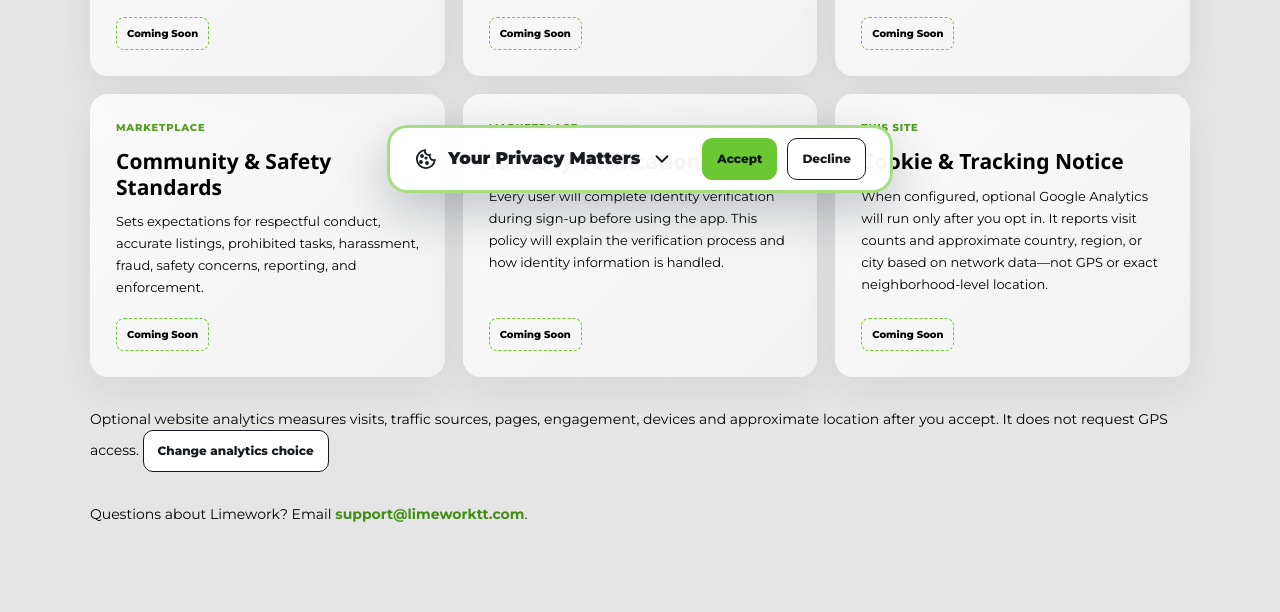
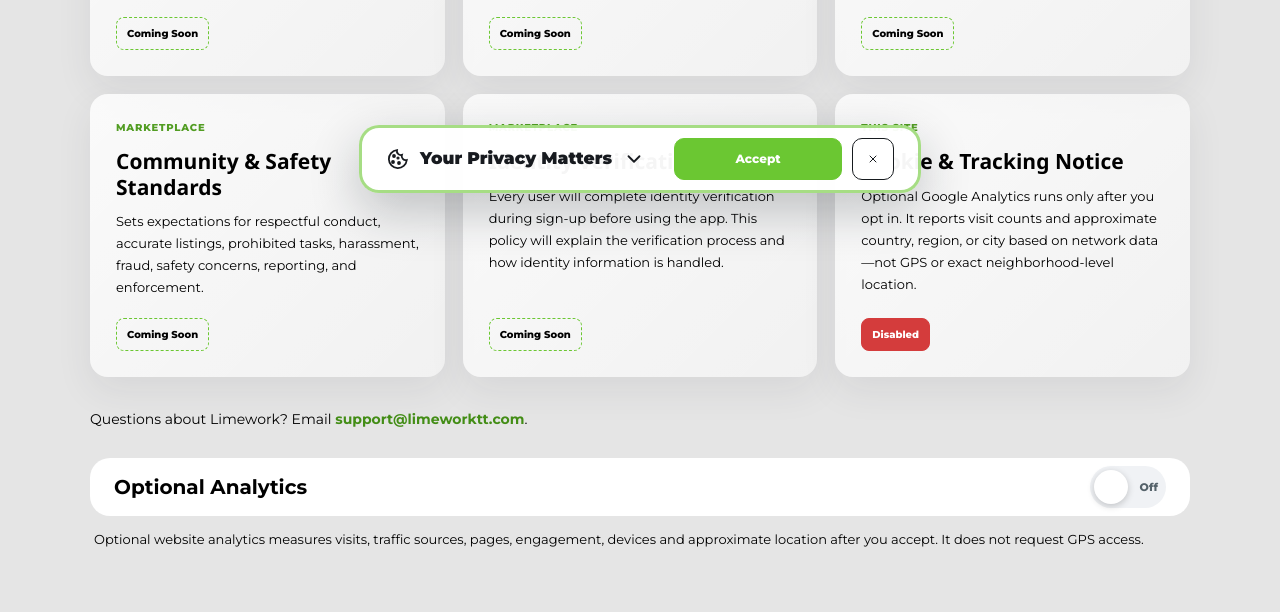
Before and after one commit to limeworktt/limeworktt.github.io, a plain HTML site: page legal/index.html in a window 1280 px wide. Shown: the part 587-1199 px from the top of the page. Drawn offline with nearby package versions, Linux system fonts and the light colour scheme; a web font is replaced by a local one.

Commit message:
cookies updates & web badge

```diff
--- a/aboutus/index.html
+++ b/aboutus/index.html
@@ -16,7 +16,7 @@
 <body>
     <!-- SwiperJS js File -->
     <script src="../js/mobile_menu.js" defer></script>
-    <script src="../js/cookie_consent.js?v=3" defer></script>
+    <script src="../js/cookie_consent.js?v=8" defer></script>
 
 
 
--- a/css/style.css
+++ b/css/style.css
@@ -825,7 +825,7 @@
 .cookie_banner_status{margin-top:7px!important;font-weight:700}
 .cookie_banner_actions{display:flex;flex-shrink:0;gap:10px}
 .cookie_button{min-height:42px;padding:10px 14px;border:1px solid #161a1e;border-radius:10px;background:#fff;color:#161a1e;font-family:"Montserrat",sans-serif;font-size:12px;font-weight:800;cursor:pointer}
-.cookie_button_accept{border-color:#6bc732;background:#6bc732;color:#10140e}
+.cookie_button_accept{border-color:#6bc732;background:#6bc732;color:#fff}
 .cookie_button:hover{transform:translateY(-1px)}
 @media(max-width:700px){.cookie_banner{right:10px;bottom:10px;left:10px;display:block;padding:18px;border-radius:16px}.cookie_banner_actions{margin-top:14px;display:grid;grid-template-columns:1fr 1fr}.cookie_button{width:100%;font-size:11px}}
 .cookie_banner{padding-block:14px;box-sizing:border-box;border-width:3px;animation:cookie-border-pulse 4s ease-in-out infinite}
@@ -909,3 +909,29 @@
     .home_page .home_hero .title{margin-top:0}
     .home_page > .home_section3{justify-content:center}
 }
+
+/* Three matched availability badges fill the home hero's text column. */
+.home_page .home_hero .hero_cta_container{display:grid;grid-template-columns:repeat(3,minmax(0,1fr));width:100%;gap:clamp(6px,1.2vw,16px)}
+.home_page .home_hero .hero_cta{display:block;width:100%;max-width:100%;height:auto;padding:0;align-self:center}
+
+/* App-style control for optional analytics on the legal page. */
+.analytics_preferences{margin-top:28px}
+.analytics_preferences_row{display:flex;align-items:center;justify-content:space-between;gap:20px;padding:8px 24px;background:#fff;border-radius:20px;font-size:20px;font-weight:700}
+.analytics_preferences > p{margin:12px 4px 0;font-size:13px;line-height:1.7}
+.analytics_switch{position:relative;flex:none;width:76px;height:42px;padding:0;border:0;border-radius:999px;background:#f0f2f5;color:#56636b;cursor:pointer;transition:background 180ms ease}
+.analytics_switch_thumb{position:absolute;top:4px;left:4px;width:34px;height:34px;border-radius:50%;background:white;box-shadow:0 2px 7px #0003;transition:transform 180ms ease}
+.analytics_switch_state{position:absolute;right:8px;top:50%;transform:translateY(-50%);font-size:11px;font-weight:800}
+.analytics_switch[aria-checked="true"]{background:#6bc732;color:#fff}
+.analytics_switch[aria-checked="true"] .analytics_switch_thumb{transform:translateX(34px)}
+.analytics_switch[aria-checked="true"] .analytics_switch_state{right:auto;left:9px}
+.analytics_switch:focus-visible{outline:3px solid #438d16;outline-offset:4px}
+.cookie_banner .cookie_banner_actions{display:grid;grid-template-columns:minmax(0,8fr) minmax(0,2fr);width:220px;gap:10px}
+.cookie_banner_actions .cookie_button{width:100%;min-width:0;display:flex;align-items:center;justify-content:center}
+@media(max-width:700px){.cookie_banner .cookie_banner_actions{width:100%}.analytics_preferences_row{padding:8px 18px;font-size:17px}}
+@media(prefers-reduced-motion:reduce){.analytics_switch,.analytics_switch_thumb{transition:none}}
+
+@media(max-width:700px){.cookie_banner .cookie_banner_actions{grid-template-columns:minmax(0,9fr) minmax(0,1fr)}.cookie_banner_actions .cookie_button_decline{padding-inline:0}}
+
+.policy_status.policy_status_active{background:#6bc732;color:#fff;border:1px solid #6bc732}
+
+.policy_status.policy_status_disabled{background:#d43c3c;color:#fff;border:1px solid #d43c3c}
--- a/js/cookie_consent.js
+++ b/js/cookie_consent.js
@@ -3,38 +3,76 @@
     // GA4 web stream for the Limework promotional website.
     const GOOGLE_ANALYTICS_ID = 'G-C0XJMRX293';
 
+    const CONSENT_COOKIE = 'limework_analytics_allowed';
+    const cookieOptions = '; path=/; SameSite=Lax' + (location.protocol === 'https:' ? '; Secure' : '');
+    function hasConsentCookie() {
+        return document.cookie.split(';').some(function (entry) {
+            return entry.trim() === CONSENT_COOKIE + '=1';
+        });
+    }
+    function writeConsentCookie(allowed) {
+        document.cookie = CONSENT_COOKIE + '=' + (allowed ? '1' : '') +
+            '; Max-Age=' + (allowed ? 31536000 : 0) + cookieOptions;
+    }
+
     let analyticsStarted = false;
-    let consentChoice = null;
+    let consentChoice = hasConsentCookie() ? 'accepted' : null;
     try {
-        consentChoice = window.localStorage.getItem(CONSENT_KEY);
+        const previous = window.localStorage.getItem(CONSENT_KEY);
+        // Migrate the old accepted preference once; declines stay local, not in cookies.
+        if (!consentChoice && previous === 'accepted') {
+            writeConsentCookie(true);
+            consentChoice = hasConsentCookie() ? 'accepted' : null;
+            window.localStorage.removeItem(CONSENT_KEY);
+        } else if (!consentChoice && previous === 'declined') consentChoice = 'declined';
     } catch (error) {
-        consentChoice = null;
+        // Consent still works when local storage is unavailable.
     }
 
     function saveChoice(choice) {
-        consentChoice = choice;
+        writeConsentCookie(choice === 'accepted');
+        consentChoice = choice === 'accepted' && !hasConsentCookie() ? null : choice;
         try {
-            window.localStorage.setItem(CONSENT_KEY, choice);
+            if (choice === 'accepted') window.localStorage.removeItem(CONSENT_KEY);
+            else window.localStorage.setItem(CONSENT_KEY, 'declined');
         } catch (error) {
-            // Keep the choice for this page view when browser storage is unavailable.
+            // Keep the choice for this page view when storage is unavailable.
         }
         window.dispatchEvent(new CustomEvent('limework:analytics-consent', {
-            detail: { consent: choice }
+            detail: { consent: consentChoice }
         }));
     }
 
     function clearAnalyticsCookies() {
-        document.cookie.split(';').forEach(function (cookie) {
-            const name = cookie.split('=')[0].trim();
-            if (!/^_ga(?:_|$)/.test(name)) return;
-            document.cookie = name + '=; Max-Age=0; path=/; SameSite=Lax';
-            document.cookie = name + '=; Max-Age=0; path=/; domain=' + window.location.hostname + '; SameSite=Lax';
-            document.cookie = name + '=; Max-Age=0; path=/; domain=.limeworktt.com; SameSite=Lax';
+        const domains = ['', window.location.hostname];
+        if (/(^|\.)limeworktt\.com$/.test(location.hostname)) domains.push('limeworktt.com', '.limeworktt.com');
+        const paths = new Set(['/']);
+        const parts = location.pathname.split('/').filter(Boolean);
+        let path = '';
+        parts.forEach(function (part) { path += '/' + part; paths.add(path); paths.add(path + '/'); });
+        const names = new Set(document.cookie.split(';').map(function (cookie) {
+            return cookie.split('=')[0].trim();
+        }).filter(function (name) { return /^_ga(?:_|$)/.test(name); }));
+        names.add('_ga');
+        names.add('_ga_' + GOOGLE_ANALYTICS_ID.slice(2));
+        names.forEach(function (name) {
+            domains.forEach(function (domain) {
+                paths.forEach(function (cookiePath) {
+                    document.cookie = name + '=; Max-Age=0; path=' + cookiePath +
+                        (domain ? '; domain=' + domain : '') + '; SameSite=Lax';
+                });
+            });
         });
     }
 
+    function disableAnalytics() {
+        window['ga-disable-' + GOOGLE_ANALYTICS_ID] = true;
+        if (typeof window.gtag === 'function') window.gtag('consent', 'update', { analytics_storage: 'denied' });
+        clearAnalyticsCookies();
+    }
+
     function loadAnalytics() {
-        if (!/^G-[A-Z0-9]+$/i.test(GOOGLE_ANALYTICS_ID)) return;
+        if (!hasConsentCookie() || !/^G-[A-Z0-9]+$/i.test(GOOGLE_ANALYTICS_ID)) return;
         // Keep local previews out of the live reports.
         if (!['limeworktt.com', 'www.limeworktt.com', 'limeworktt.github.io'].includes(window.location.hostname)) return;
         window['ga-disable-' + GOOGLE_ANALYTICS_ID] = false;
@@ -76,11 +114,10 @@
         '</div>',
         '<p id="cookie-banner-description" hidden>With your permission, Limework uses Google Analytics to understand visits, approximate locations, popular pages and how people find this site. Analytics stays off unless you accept. You can change your choice on the Legal &amp; Policies page.</p>',
         '<a href="/legal/">Cookies &amp; Privacy Details</a>',
-        '<p class="cookie_banner_status" aria-live="polite"></p>',
         '</div>',
         '<div class="cookie_banner_actions">',
         '<button class="cookie_button cookie_button_accept" type="button" data-cookie-choice="accepted">Accept</button>',
-        '<button class="cookie_button cookie_button_decline" type="button" data-cookie-choice="declined">Decline</button>',
+        '<button class="cookie_button cookie_button_decline" type="button" data-cookie-choice="declined" aria-label="Decline analytics" title="Decline analytics"><svg width="20" height="20" viewBox="0 0 24 24" fill="none" stroke="currentColor" stroke-width="2" stroke-linecap="round" aria-hidden="true"><path d="m6 6 12 12M18 6 6 18"/></svg></button>',
         '</div>'
     ].join('');
     document.body.appendChild(banner);
@@ -129,16 +166,8 @@
         }
     });
 
-    const status = banner.querySelector('.cookie_banner_status');
     function showBanner(moveFocus) {
         banner.hidden = false;
-        if (consentChoice === 'accepted') {
-            status.textContent = 'Your current choice: analytics allowed.';
-        } else if (consentChoice === 'declined') {
-            status.textContent = 'Your current choice: analytics declined.';
-        } else {
-            status.textContent = '';
-        }
         if (moveFocus) banner.querySelector('[data-cookie-choice="accepted"]').focus();
     }
 
@@ -146,27 +175,46 @@
         banner.hidden = true;
     }
 
+    function applyChoice(choice) {
+        saveChoice(choice);
+        if (consentChoice === 'accepted') {
+            loadAnalytics();
+        } else {
+            disableAnalytics();
+        }
+        hideBanner();
+        syncToggle();
+    }
+
+    function syncToggle() {
+        document.querySelectorAll('[data-analytics-status]').forEach(function (badge) {
+            const enabled = consentChoice === 'accepted';
+            badge.textContent = enabled ? 'Active' : 'Disabled';
+            badge.classList.toggle('policy_status_active', enabled);
+            badge.classList.toggle('policy_status_disabled', !enabled);
+        });
+        document.querySelectorAll('[data-analytics-toggle]').forEach(function (toggle) {
+            const enabled = consentChoice === 'accepted';
+            toggle.setAttribute('aria-checked', String(enabled));
+            toggle.querySelector('.analytics_switch_state').textContent = enabled ? 'On' : 'Off';
+        });
+    }
     banner.addEventListener('click', function (event) {
         const button = event.target.closest('[data-cookie-choice]');
-        if (!button) return;
-        const choice = button.dataset.cookieChoice;
-        saveChoice(choice);
-        if (choice === 'accepted') {
-            loadAnalytics();
-        } else {
-            window['ga-disable-' + GOOGLE_ANALYTICS_ID] = true;
-            if (typeof window.gtag === 'function') {
-                window.gtag('consent', 'update', { analytics_storage: 'denied' });
-            }
-            clearAnalyticsCookies();
-        }
-        hideBanner();
+        if (button) applyChoice(button.dataset.cookieChoice);
     });
+    document.querySelectorAll('[data-analytics-toggle]').forEach(function (toggle) {
+        toggle.addEventListener('click', function () {
+            applyChoice(consentChoice === 'accepted' ? 'declined' : 'accepted');
+            if (consentChoice === 'declined') showBanner(false);
+        });
+    });
+    syncToggle();
 
     document.addEventListener('click', function (event) {
         if (event.target.closest('[data-analytics-settings]')) showBanner(true);
         const link = event.target.closest('a[href]');
-        if (!link || consentChoice !== 'accepted' || !analyticsStarted) return;
+        if (!link || !hasConsentCookie() || !analyticsStarted) return;
         const destination = new URL(link.href, window.location.href);
         const network = /(^|\.)instagram\.com$/.test(destination.hostname) ? 'instagram' :
             /(^|\.)linkedin\.com$/.test(destination.hostname) ? 'linkedin' : null;
@@ -176,6 +224,7 @@
         });
     });
 
-    if (consentChoice === 'accepted') loadAnalytics();
+    if (hasConsentCookie()) loadAnalytics();
+    else disableAnalytics();
     if (consentChoice !== 'accepted' && consentChoice !== 'declined') showBanner(false);
 }());
--- a/legal/index.html
+++ b/legal/index.html
@@ -16,7 +16,7 @@
 <body>
     <!-- SwiperJS js File -->
     <script src="../js/mobile_menu.js" defer></script>
-    <script src="../js/cookie_consent.js?v=3" defer></script>
+    <script src="../js/cookie_consent.js?v=8" defer></script>
 
 
 
@@ -60,10 +60,16 @@
             <article class="policy_card"><span class="policy_tag">MARKETPLACE</span><h2>Cancellation, Refunds & Disputes</h2><p>Explains how cancellations, no-shows, incomplete tasks, refunds, payment disputes, and complaints are handled.</p><span class="policy_status">Coming Soon</span></article>
             <article class="policy_card"><span class="policy_tag">MARKETPLACE</span><h2>Community & Safety Standards</h2><p>Sets expectations for respectful conduct, accurate listings, prohibited tasks, harassment, fraud, safety concerns, reporting, and enforcement.</p><span class="policy_status">Coming Soon</span></article>
             <article class="policy_card"><span class="policy_tag">MARKETPLACE</span><h2>Identity Verification</h2><p>Every user will complete identity verification during sign-up before using the app. This policy will explain the verification process and how identity information is handled.</p><span class="policy_status">Coming Soon</span></article>
-            <article class="policy_card"><span class="policy_tag">THIS SITE</span><h2>Cookie & Tracking Notice</h2><p>When configured, optional Google Analytics will run only after you opt in. It reports visit counts and approximate country, region, or city based on network data—not GPS or exact neighborhood-level location.</p><span class="policy_status">Coming Soon</span></article>
+            <article class="policy_card"><span class="policy_tag">THIS SITE</span><h2>Cookie & Tracking Notice</h2><p>Optional Google Analytics runs only after you opt in. It reports visit counts and approximate country, region, or city based on network data—not GPS or exact neighborhood-level location.</p><span class="policy_status policy_status_disabled" data-analytics-status aria-live="polite">Disabled</span></article>
         </section>
-        <p class="legal_contact">Optional website analytics measures visits, traffic sources, pages, engagement, devices and approximate location after you accept. It does not request GPS access. <button type="button" class="cookie_button" data-analytics-settings>Change analytics choice</button></p>
         <p class="legal_contact">Questions about Limework? Email <a href="mailto:support@limeworktt.com">support@limeworktt.com</a>.</p>
+        <section class="analytics_preferences" aria-label="Website analytics preferences">
+            <div class="analytics_preferences_row">
+                <span id="analytics-toggle-label">Optional Analytics</span>
+                <button type="button" class="analytics_switch" role="switch" aria-checked="false" aria-labelledby="analytics-toggle-label" aria-describedby="analytics-helper" data-analytics-toggle><span class="analytics_switch_state" aria-hidden="true">Off</span><span class="analytics_switch_thumb" aria-hidden="true"></span></button>
+            </div>
+            <p id="analytics-helper">Optional website analytics measures visits, traffic sources, pages, engagement, devices and approximate location after you accept. It does not request GPS access.</p>
+        </section>
     </main>
 
     <div class="footer">
```
Also changed, not shown: career/index.html (+1 -1 lines), faq/index.html (+1 -1 lines), how_it_works/index.html (+1 -1 lines), index.html (+2 -1 lines), images/WebAvailableSoon-Matched.png (added), images/WebAvailableSoon-Matched.webp (added), 2 other files.
